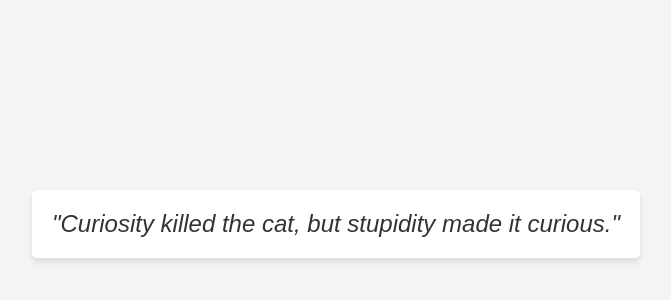
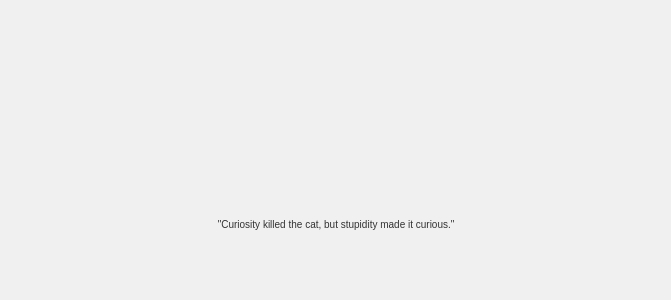
Before and after one commit to vlfuh/vlfuh, a plain HTML site: page index.html in a window 1280 px wide. Shown: the part 176-476 px from the top of the page, without its empty margins (304-975 px from the left). Drawn offline with Linux system fonts and the light colour scheme.

Commit message:
Your commit message

```diff
--- a/index.html
+++ b/index.html
@@ -1,16 +1,14 @@
 <!DOCTYPE html>
 <html lang="en">
 <head>
-    <meta charset="UTF-8">
-    <meta name="viewport" content="width=device-width, initial-scale=1.0">
-    <title>Simple Website</title>
-    <link rel="stylesheet" href="style.css">
+  <meta charset="UTF-8">
+  <meta name="viewport" content="width=device-width, initial-scale=1.0">
+  <title>Simple Quote Page</title>
+  <link rel="stylesheet" href="style.css">
 </head>
 <body>
-    <div class="quote-container">
-        <blockquote class="quote">
-            "Curiosity killed the cat, but stupidity made it curious."
-        </blockquote>
-    </div>
+  <div class="quote-container">
+    <p class="quote">"Curiosity killed the cat, but stupidity made it curious."</p>
+  </div>
 </body>
 </html>
--- a/style.css
+++ b/style.css
@@ -1,32 +1,22 @@
-/* General Reset */
-* {
+/* Ensure the page takes up full height and centers the content */
+body, html {
+    height: 100%;
     margin: 0;
-    padding: 0;
-    box-sizing: border-box;
-}
-
-/* Body Styles */
-body {
-    font-family: Arial, sans-serif;
-    background-color: #f4f4f4;
-    height: 100vh;
     display: flex;
     justify-content: center;
     align-items: center;
-}
+    font-family: Arial, sans-serif;
+    background-color: #f0f0f0; /* Light background color */
+  }
 
-/* Quote Container */
-.quote-container {
+  /* Style the quote */
+  .quote-container {
     text-align: center;
-}
+  }
 
-/* Styling the Quote */
-.quote {
-    font-size: 24px;
-    font-style: italic;
-    color: #333;
-    background-color: #fff;
-    padding: 20px;
-    border-radius: 5px;
-    box-shadow: 0 4px 6px rgba(0, 0, 0, 0.1);
-}
+  .quote {
+    font-size: 10px; /* Make the text small */
+    color: #333; /* Dark text color */
+    margin: 0;
+    padding: 0;
+  }
```
